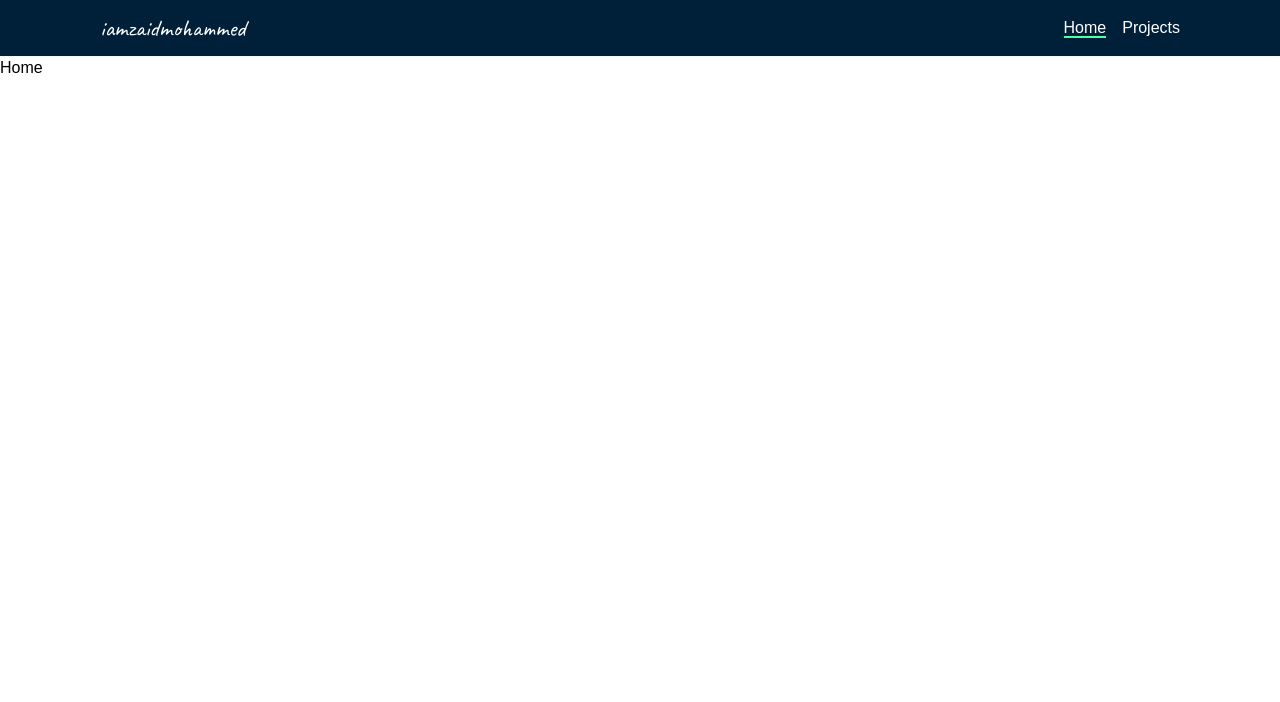
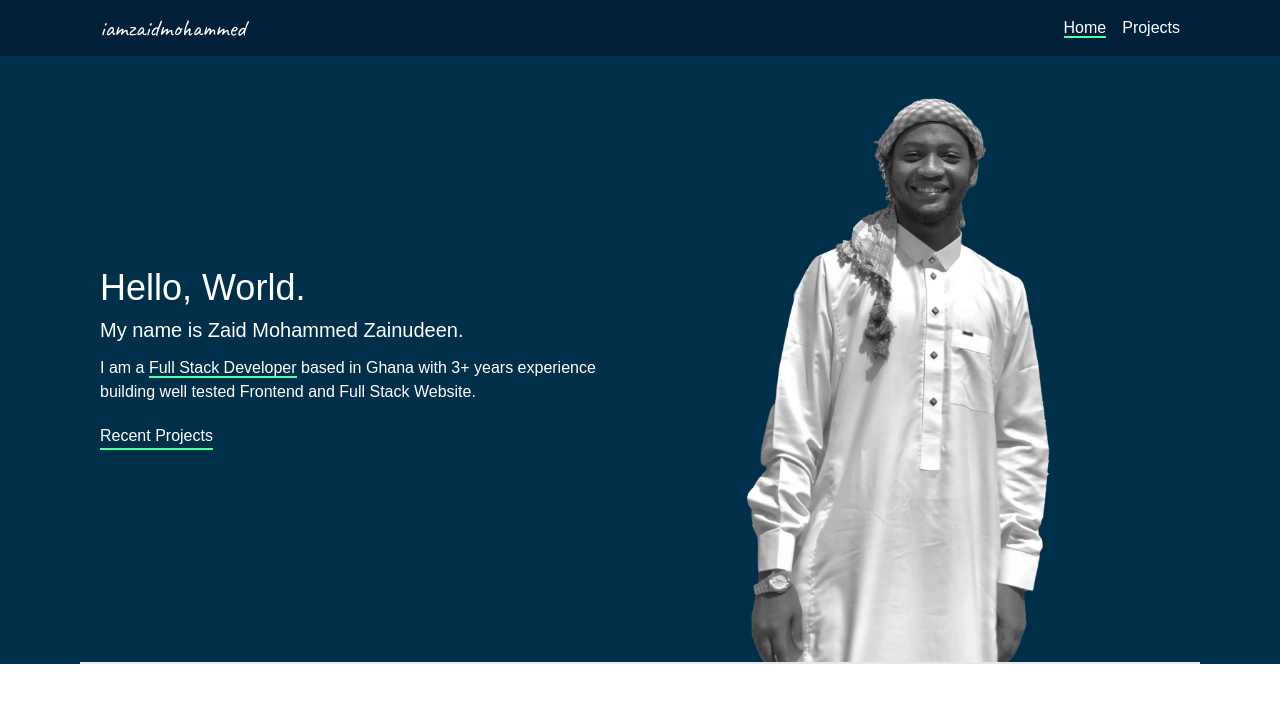
Before and after one commit to iamzaidmohammed/personal-portfolio, a React (Vite) app: page / in a window 1280 px wide. Shown: the top 702 px of the page. Built offline with nearby package versions, Linux system fonts and the light colour scheme; a web font is replaced by a local one.

Commit message:
Completed hero section

```diff
--- a/src/App.jsx
+++ b/src/App.jsx
@@ -1,4 +1,3 @@
-// import HeroImg from "./assets/hero-img.png";
 import {
   Route,
   createBrowserRouter,
--- a/src/pages/Home.jsx
+++ b/src/pages/Home.jsx
@@ -1,5 +1,38 @@
+import HeroImg from "../assets/hero-img.webp";
+
 const Home = () => {
-  return <div>Home</div>;
+  return (
+    <main className="bg-DarkMode text-white">
+      <section className="max-w-7xl flex flex-col items-center md:px-5 lg:px-20 xl:mx-auto">
+        <section className="px-5 flex flex-col-reverse items-center sm:flex-row border-b-2">
+          <div className="text-center sm:text-start basis-1/2">
+            <h2 className="text-4xl mb-2">Hello, World.</h2>
+            <h3 className="text-xl mb-3">
+              My name is Zaid Mohammed Zainudeen.
+            </h3>
+            <p>
+              I am a{" "}
+              <span className="border-b-2 border-b-NeonGreen">
+                Full Stack Developer
+              </span>{" "}
+              based in Ghana with 3+ years experience building well tested
+              Frontend and Full Stack Website.
+            </p>
+
+            <a href="#projects">
+              <button className="mt-5 border-b-2 border-b-NeonGreen">
+                Recent Projects
+              </button>
+            </a>
+          </div>
+
+          <div className="basis-1/2 mb-5 sm:mb-0 ">
+            <img src={HeroImg} alt="hero section image" />
+          </div>
+        </section>
+      </section>
+    </main>
+  );
 };
 
 export default Home;
```
Also changed, not shown: src/assets/hero-img.webp (added), 1 other file (tests, documents, lock files or other folders).
